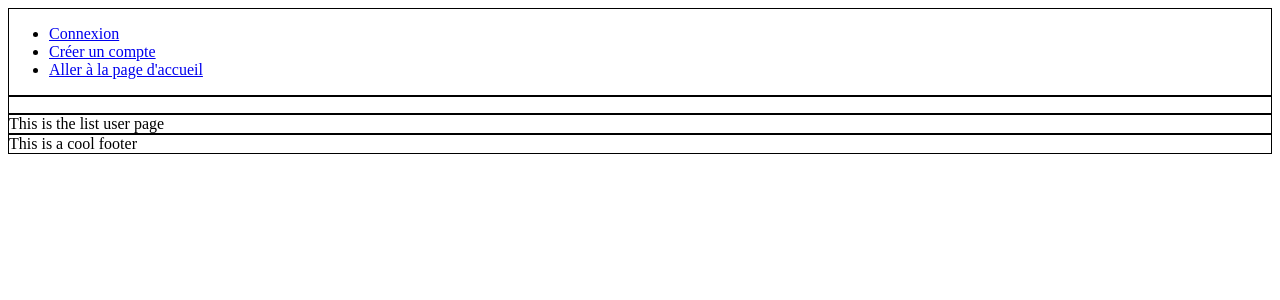
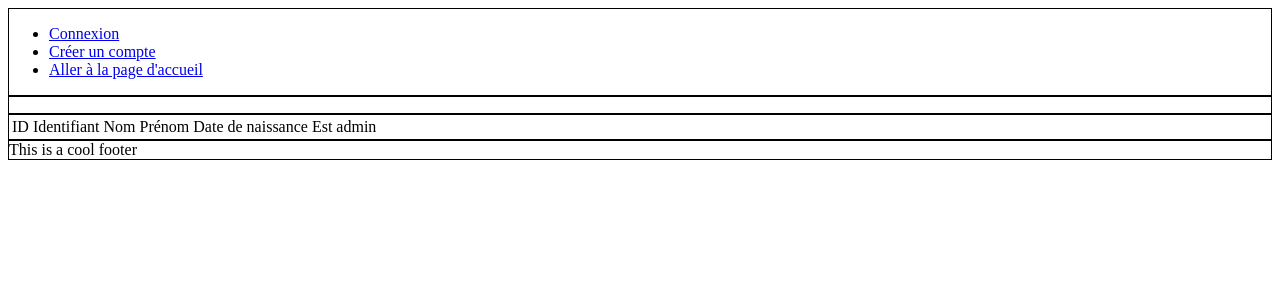
Before and after one commit to TheBoje/Projet_Web2, a Symfony app: template site/templates/vues/admin/listUsers.html.twig in a window 1280 px wide. Shown: the top 300 px of the page. Run offline with Twig, Linux system fonts and the light colour scheme; the template is opened without the code that fills it, so the values that code supplies are empty; some libraries are stand-ins or nearby versions.

Commit message:
Affichage de la liste des utilisateurs avec protection admin

```diff
--- a/site/config/services.yaml
+++ b/site/config/services.yaml
@@ -5,7 +5,7 @@
 # https://symfony.com/doc/current/best_practices/configuration.html#application-related-configuration
 parameters:
     is-auth: true
-    is-admin: false
+    is-admin: true
     login: 'admin'
 
 services:
--- a/site/templates/vues/admin/listUsers.html.twig
+++ b/site/templates/vues/admin/listUsers.html.twig
@@ -1,4 +1,27 @@
 {% extends("commons/_layout.html.twig") %}
 {% block vue %}
-    This is the list user page
+    <table>
+        <thead>
+        <tr>
+            <td>ID</td>
+            <td>Identifiant</td>
+            <td>Nom</td>
+            <td>Prénom</td>
+            <td>Date de naissance</td>
+            <td>Est admin</td>
+        </tr>
+        </thead>
+        <tbody>
+        {% for user in users %}
+            <tr>
+                <td>{{ user.id }}</td>
+                <td>{{ user.login }}</td>
+                <td>{{ user.name }}</td>
+                <td>{{ user.firstname }}</td>
+                <td>{{ user.birthdate|date('d/m/Y') }}</td>
+                <td>{{ (user.isAdmin == true) ? 'oui' : 'non' }}</td>
+            </tr>
+        {% endfor %}
+        </tbody>
+    </table>
 {% endblock %}
```
Also changed, not shown: site/src/Controller/AdminController.php (+18 -1 lines).
